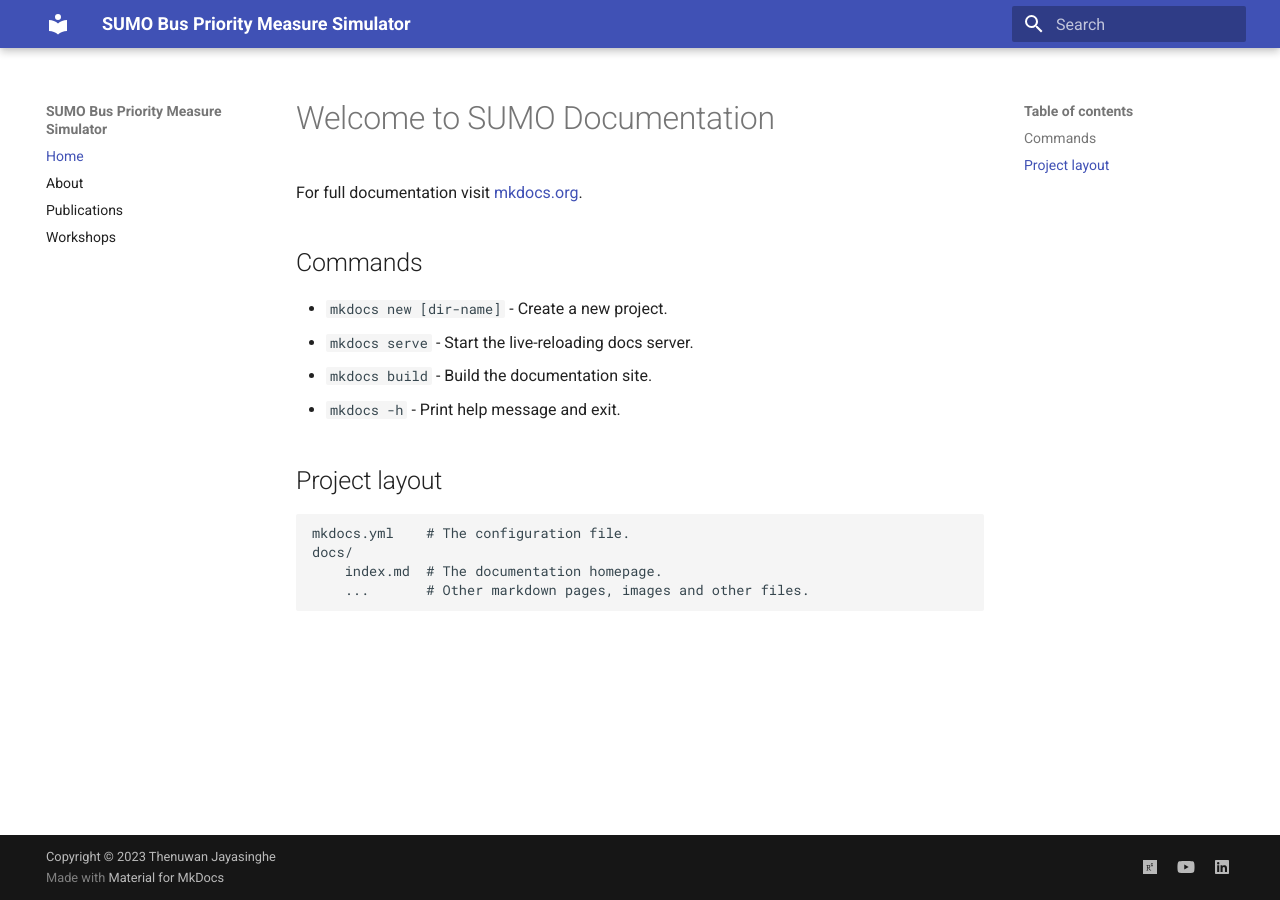
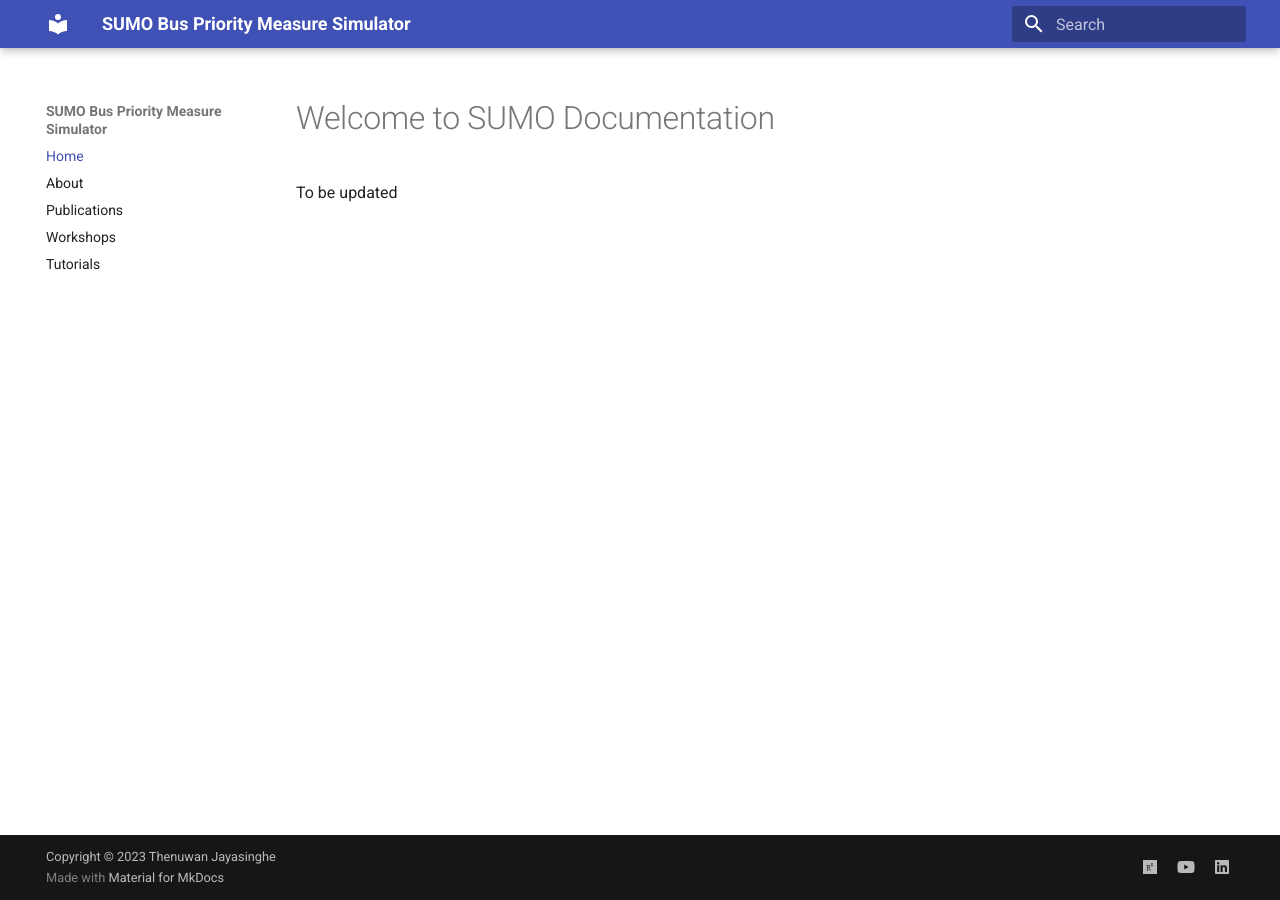
Before and after one commit to thenuwantb/sumo-bpm-docs, an MkDocs documentation site: the page built from docs/index.md, in a window 1280 px wide. Built offline with MkDocs 1.6.1 and Material for MkDocs 9.7.7, drawn with Linux system fonts in a browser that asks for light colours.

```diff
--- a/docs/index.md
+++ b/docs/index.md
@@ -1,17 +1,3 @@
 # Welcome to SUMO Documentation
 
-For full documentation visit [mkdocs.org](https://www.mkdocs.org).
-
-## Commands
-
-* `mkdocs new [dir-name]` - Create a new project.
-* `mkdocs serve` - Start the live-reloading docs server.
-* `mkdocs build` - Build the documentation site.
-* `mkdocs -h` - Print help message and exit.
-
-## Project layout
-
-    mkdocs.yml    # The configuration file.
-    docs/
-        index.md  # The documentation homepage.
-        ...       # Other markdown pages, images and other files.
+To be updated
--- a/mkdocs.yml
+++ b/mkdocs.yml
@@ -5,6 +5,7 @@ nav:
     - About: test_page.md
     - Publications: publications.md
     - Workshops: workshops.md
+    - Tutorials: Tutorials.md
 markdown_extensions:
   - tables
 
```
Also changed, not shown: docs/Tutorials.md (added, +9 -0 lines).
